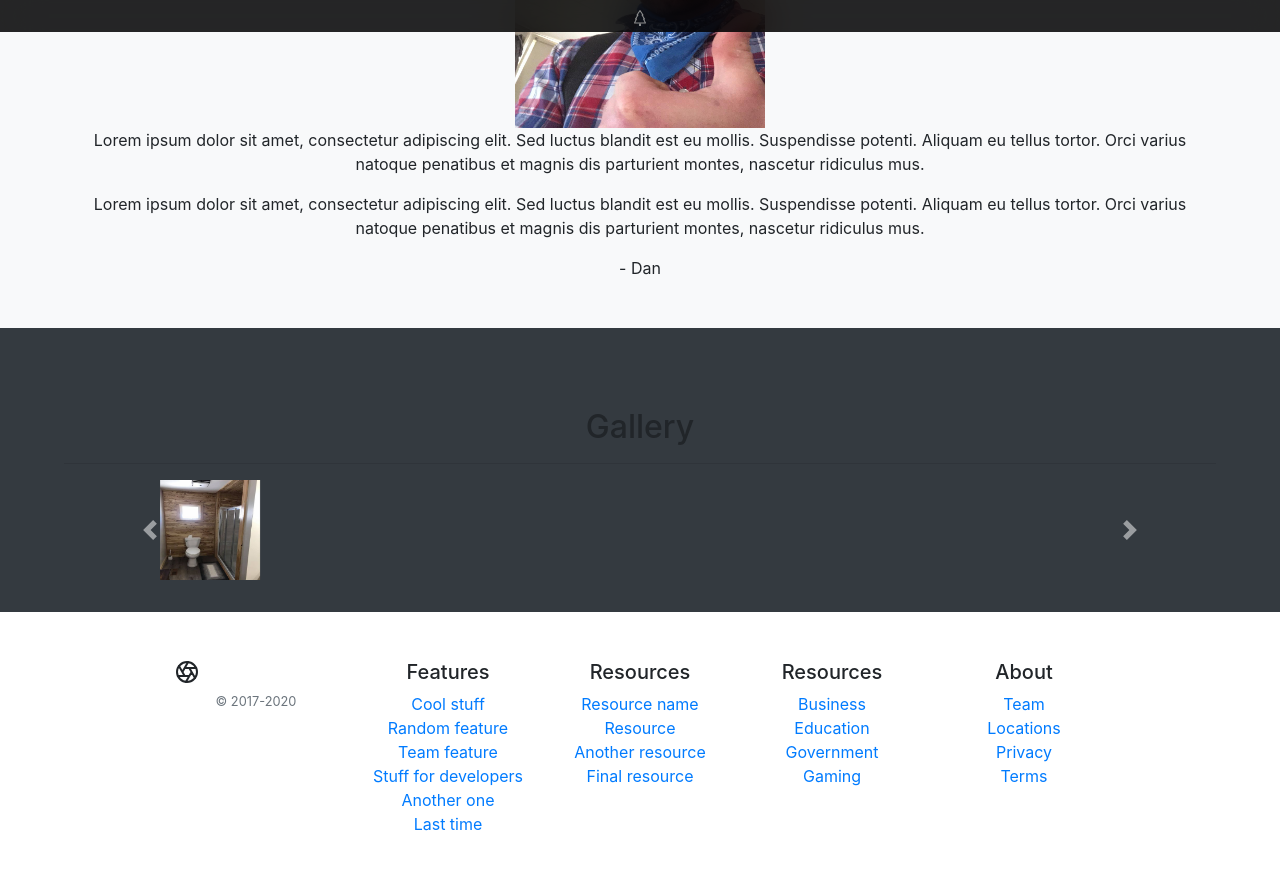
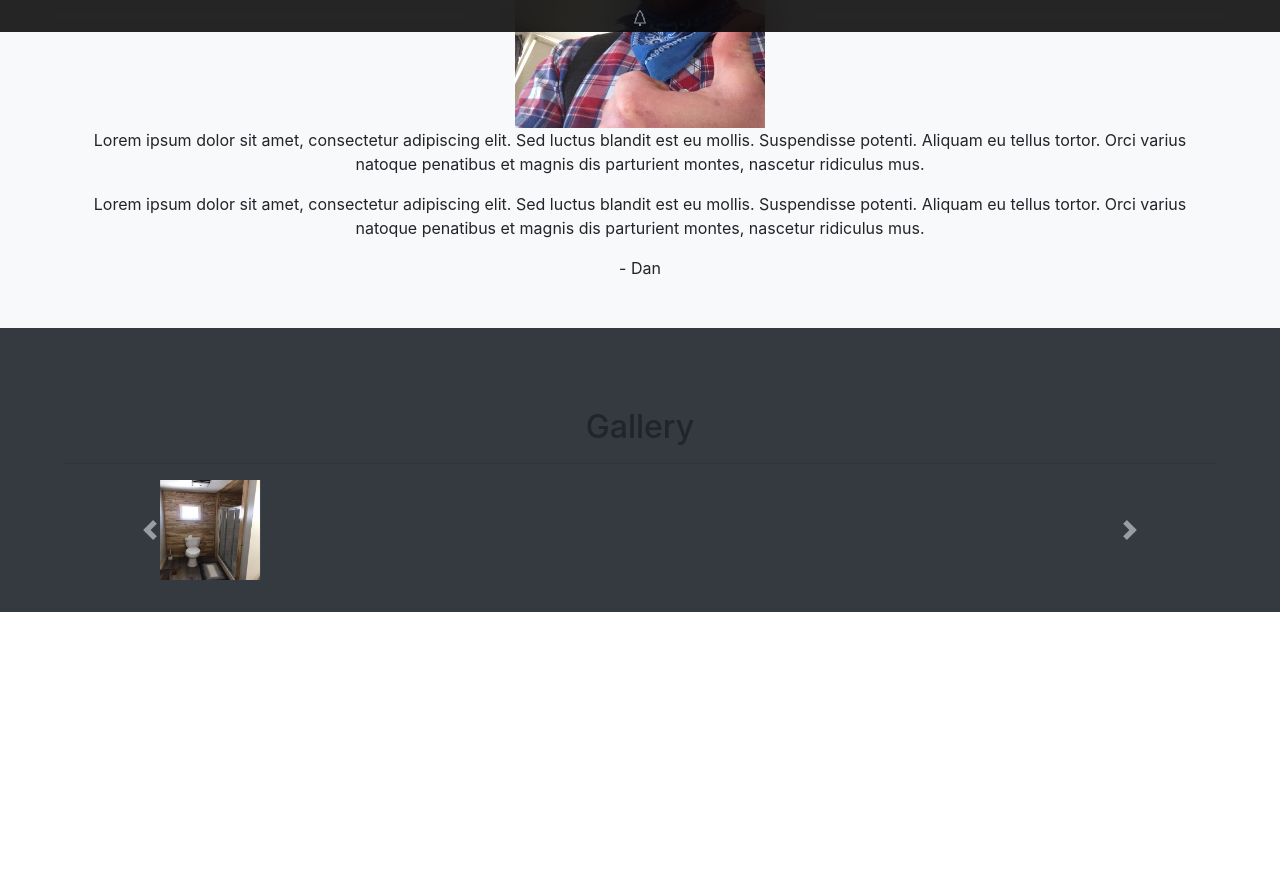
Before and after one commit to DBCarpentry/DBCarpentry.github.io, a Jekyll site: the page built from index.html, in a window 1280 px wide and 900 px high, scrolled down 1237 px. Shown: the top 870 px of the window. Built offline with Jekyll 4.4.1, drawn with Linux system fonts in a browser that asks for light colours; after the commit the page ends 1945 px from its top, so only the background shows below that.

Commit message:
remove footer

```diff
--- a/_layouts/default.html
+++ b/_layouts/default.html
@@ -2,7 +2,7 @@
 <html lang="en">
   <head>
     <meta charset="utf-8">
-    <meta name="viewport" content="width=device-width, initial-scale=1">
+    <meta name="viewport" content="width=device-width, initial-scale=1, shrink-to-fit=no">
     <meta name="description" content="">
     <meta name="author" content="Mark Otto, Jacob Thornton, and Bootstrap contributors">
     <meta name="generator" content="Jekyll v4.1.1">
--- a/index.html
+++ b/index.html
@@ -143,49 +143,6 @@
   </div>
 
 <footer class="container py-5">
-  <div class="row">
-    <div class="col-12 col-md">
-      <svg xmlns="http://www.w3.org/2000/svg" width="24" height="24" fill="none" stroke="currentColor" stroke-linecap="round" stroke-linejoin="round" stroke-width="2" class="d-block mb-2" role="img" viewBox="0 0 24 24"><title>Product</title><circle cx="12" cy="12" r="10"/><path d="M14.31 8l5.74 9.94M9.69 8h11.48M7.38 12l5.74-9.94M9.69 16L3.95 6.06M14.31 16H2.83m13.79-4l-5.74 9.94"/></svg>
-      <small class="d-block mb-3 text-muted">&copy; 2017-2020</small>
-    </div>
-    <div class="col-6 col-md">
-      <h5>Features</h5>
-      <ul class="list-unstyled text-small">
-        <li><a class="link-secondary" href="#">Cool stuff</a></li>
-        <li><a class="link-secondary" href="#">Random feature</a></li>
-        <li><a class="link-secondary" href="#">Team feature</a></li>
-        <li><a class="link-secondary" href="#">Stuff for developers</a></li>
-        <li><a class="link-secondary" href="#">Another one</a></li>
-        <li><a class="link-secondary" href="#">Last time</a></li>
-      </ul>
-    </div>
-    <div class="col-6 col-md">
-      <h5>Resources</h5>
-      <ul class="list-unstyled text-small">
-        <li><a class="link-secondary" href="#">Resource name</a></li>
-        <li><a class="link-secondary" href="#">Resource</a></li>
-        <li><a class="link-secondary" href="#">Another resource</a></li>
-        <li><a class="link-secondary" href="#">Final resource</a></li>
-      </ul>
-    </div>
-    <div class="col-6 col-md">
-      <h5>Resources</h5>
-      <ul class="list-unstyled text-small">
-        <li><a class="link-secondary" href="#">Business</a></li>
-        <li><a class="link-secondary" href="#">Education</a></li>
-        <li><a class="link-secondary" href="#">Government</a></li>
-        <li><a class="link-secondary" href="#">Gaming</a></li>
-      </ul>
-    </div>
-    <div class="col-6 col-md">
-      <h5>About</h5>
-      <ul class="list-unstyled text-small">
-        <li><a class="link-secondary" href="#">Team</a></li>
-        <li><a class="link-secondary" href="#">Locations</a></li>
-        <li><a class="link-secondary" href="#">Privacy</a></li>
-        <li><a class="link-secondary" href="#">Terms</a></li>
-      </ul>
-    </div>
-  </div>
+
 </footer>
 </main>
```
